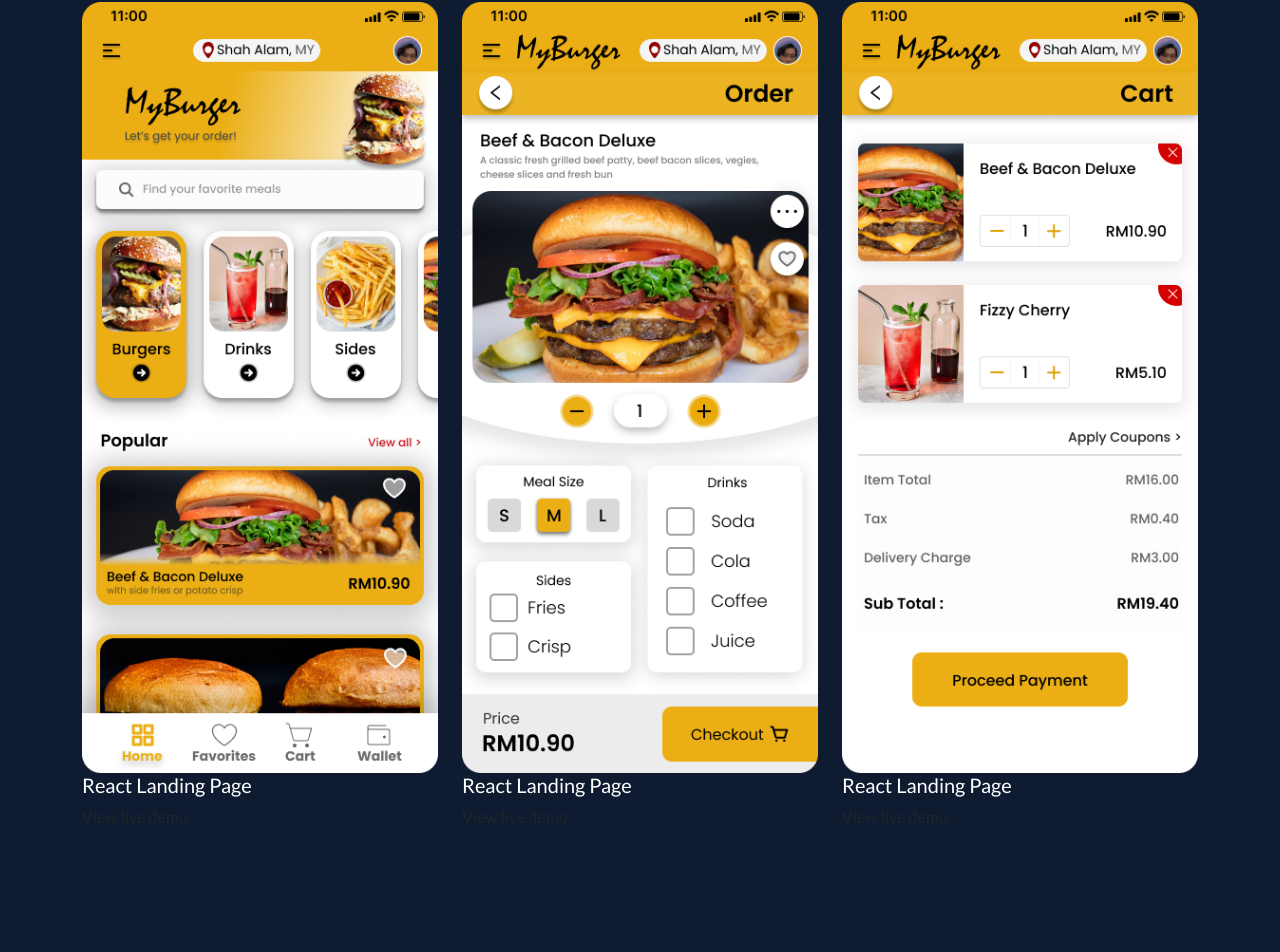
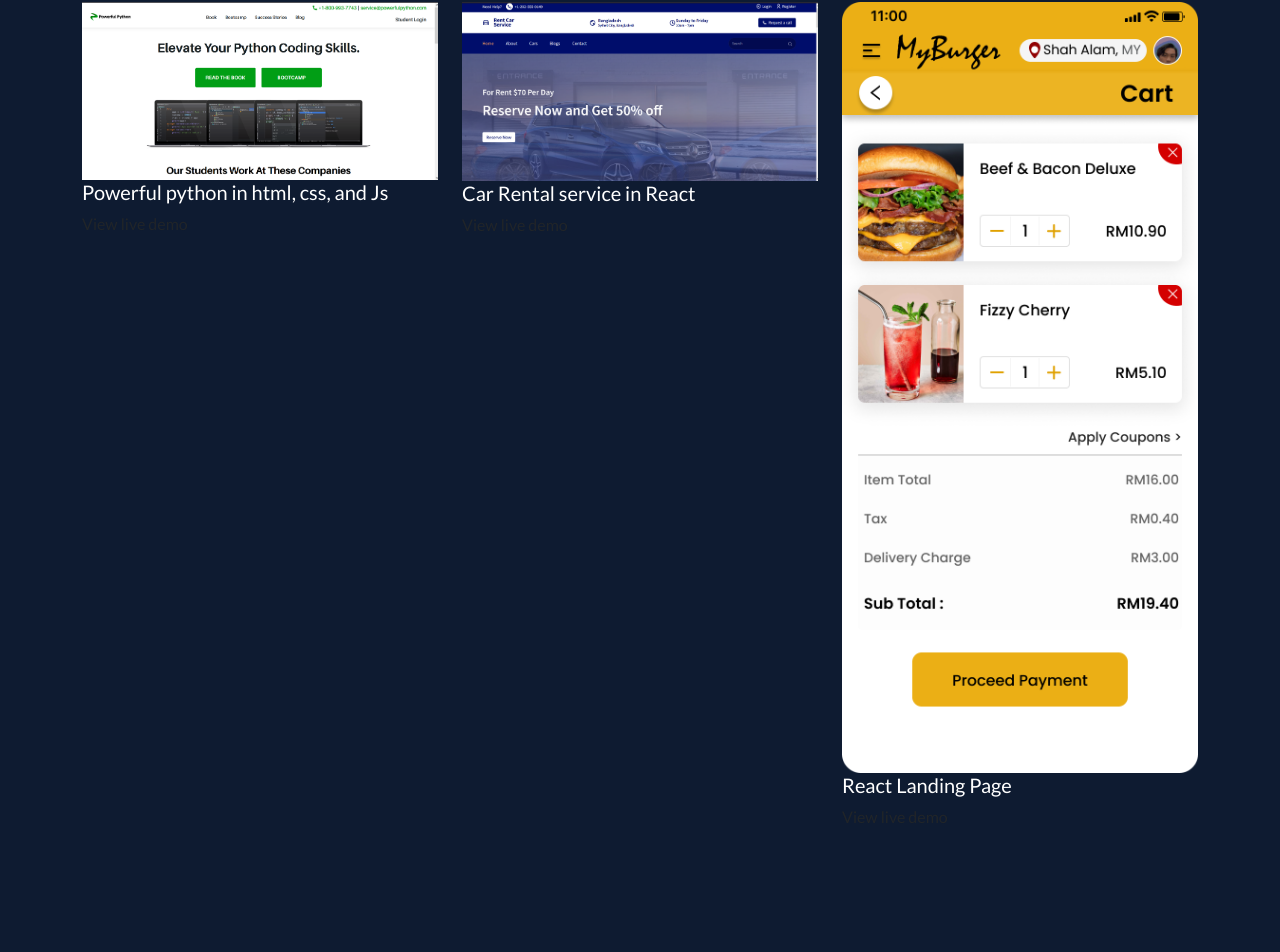
Before and after one commit to JamiuKolawole04/portfolio-in-react, a React (Create React App) app: page / in a window 1280 px wide. Shown: the part 2163-3115 px from the top of the page. Built offline with nearby package versions, Linux system fonts and the light colour scheme.

Commit message:
chore: updating images

```diff
--- a/src/components/Portfolio.jsx
+++ b/src/components/Portfolio.jsx
@@ -1,21 +1,22 @@
 import { Col, Container, Row } from "reactstrap";
 
-import img01 from "../asset/images/product-1.png";
-import img02 from "../asset/images/product-2.png";
+import img01 from "../asset/images/car-rental.png";
+import img02 from "../asset/images/powerful-python.png";
 import img03 from "../asset/images/product-3.png";
 
 export const Portfolio = () => {
     const portfolioData = [
         {
-            imgUrl: img01,
-            title: "React Landing Page",
-            url: "#",
+            imgUrl: img02,
+            title: "Powerful python in html, css, and Js",
+            url: "https://powerfulpython.com/",
         },
         {
-            imgUrl: img02,
-            title: "React Landing Page",
-            url: "#",
+            imgUrl: img01,
+            title: "Car Rental service in React",
+            url: "https://carentalservice.netlify.app/",
         },
+
         {
             imgUrl: img03,
             title: "React Landing Page",
```
Also changed, not shown: src/asset/images/car-rental.png (added), src/asset/images/powerful-python.png (added).
